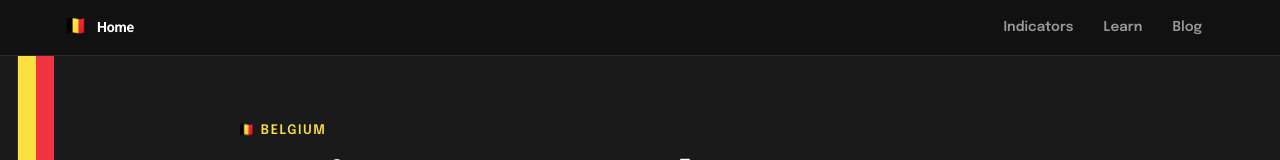
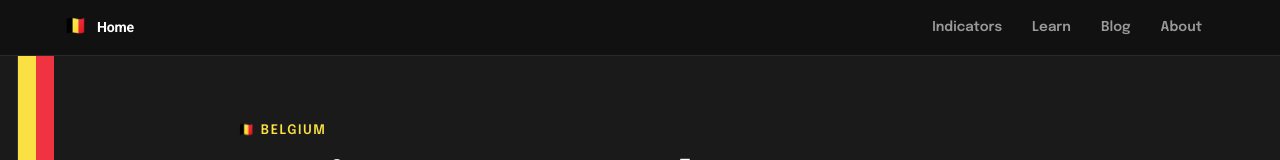
Before and after one commit to TjokMeuwissen/Belgium-Environment-Tracker, a Next.js app: page / in a window 1280 px wide. Shown: the top 160 px of the page. Built offline with nearby package versions, Linux system fonts and the light colour scheme.

Commit message:
Add files via upload

```diff
--- a/app/components/SiteNav.tsx
+++ b/app/components/SiteNav.tsx
@@ -8,6 +8,7 @@ const NAV_LINKS = [
   { href: '/indicators', label: 'Indicators' },
   { href: '/learn',      label: 'Learn'       },
   { href: '/blog',       label: 'Blog'        },
+  { href: '/about',      label: 'About'       },
 ];
 
 export default function SiteNav() {
```
